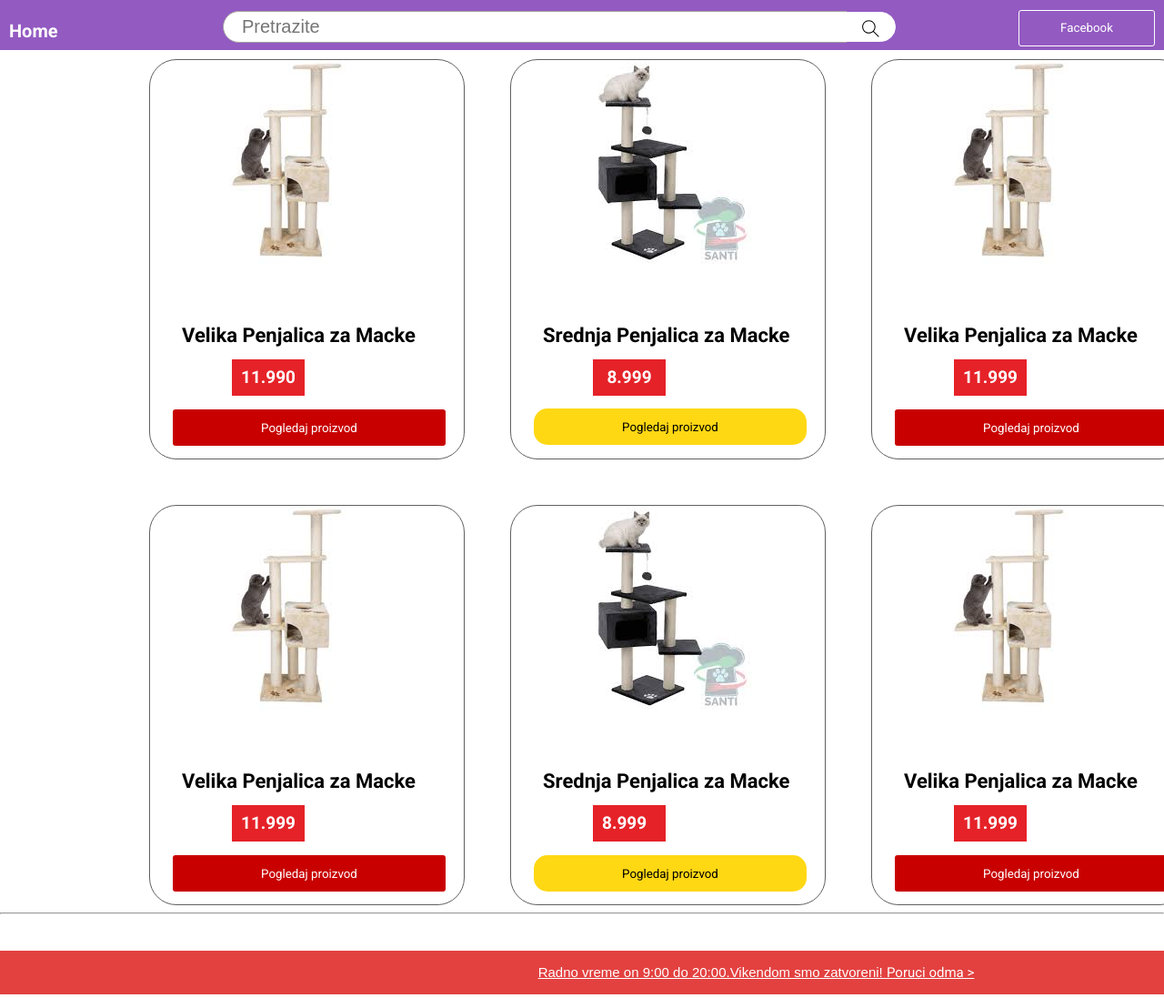
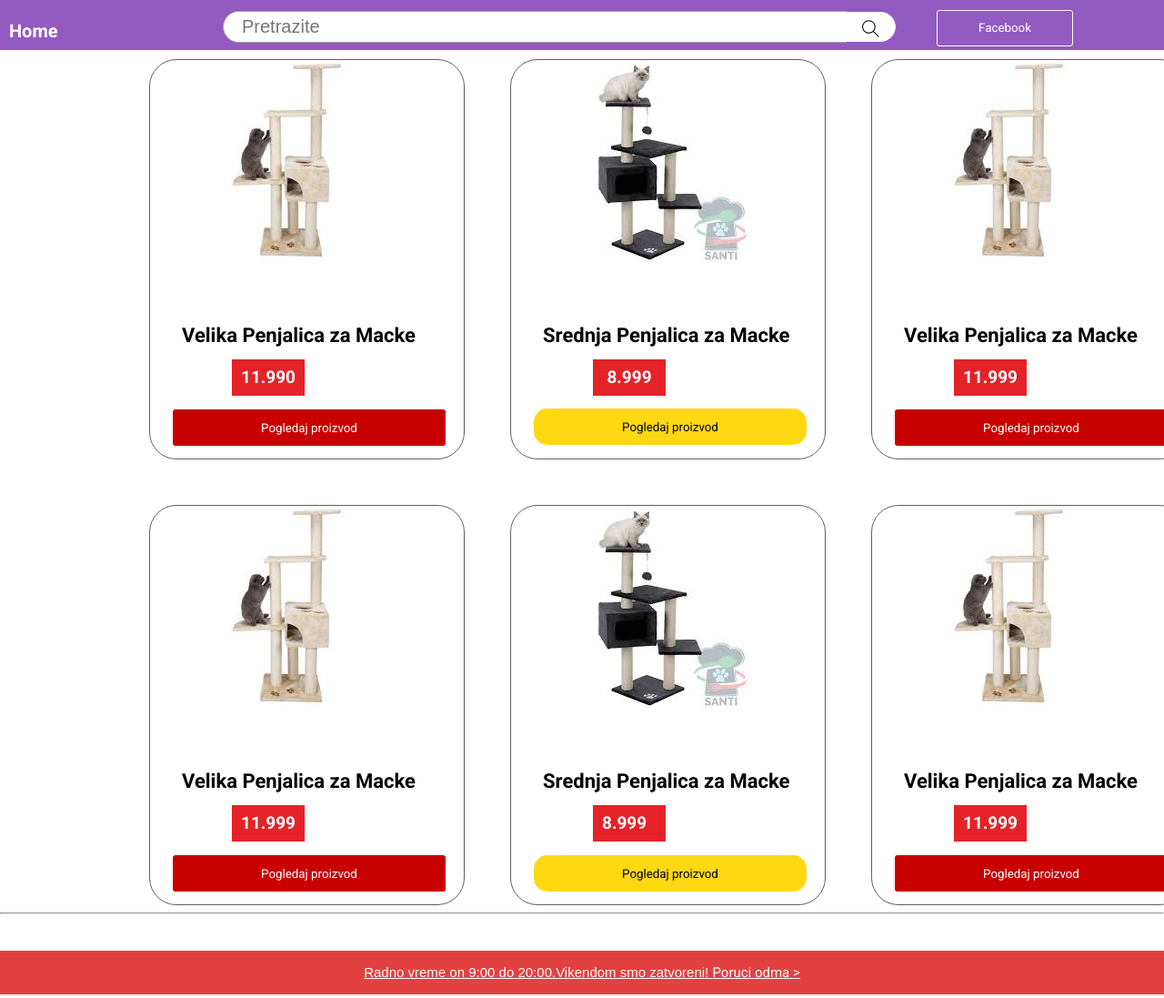
Before and after one commit to Filip0610/Prvi-sajt, a plain HTML site: page index.html in a window 1280 px wide. Shown: the top 1097 px of the page at 91% size. Drawn offline with Linux system fonts and the light colour scheme.

Commit message:
Add files via upload

```diff
--- a/styles/style.css
+++ b/styles/style.css
@@ -1,7 +1,4 @@
-.div4 {
-width: 1663px;
 
-}
 .search-icon {
 height: 25px;
 margin-top: 4px;
@@ -23,7 +20,6 @@ background-color: white;
 cursor: pointer;
 width: 150px;
 height: 40px;
-margin-left: 90px;
 background-color: rgb(147, 90, 194);
 border: white;
 border-radius: 3px;
```
